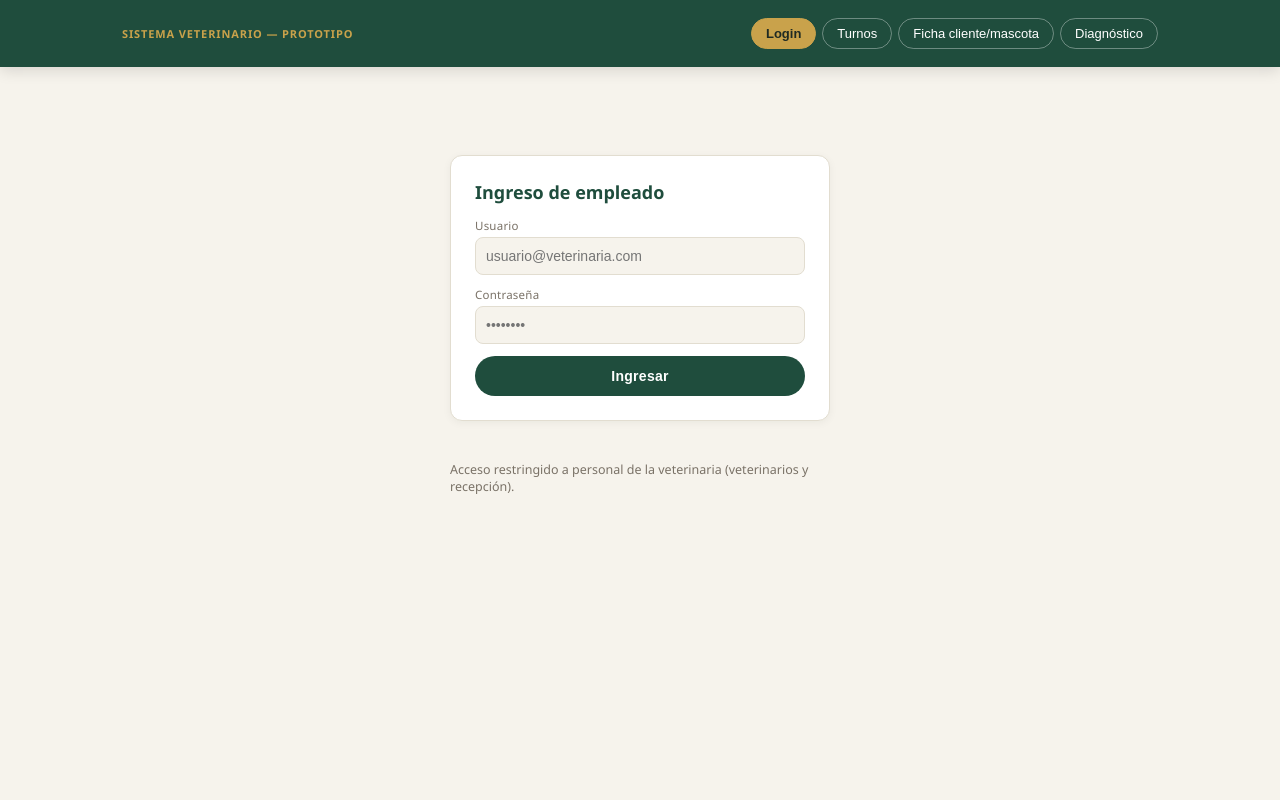
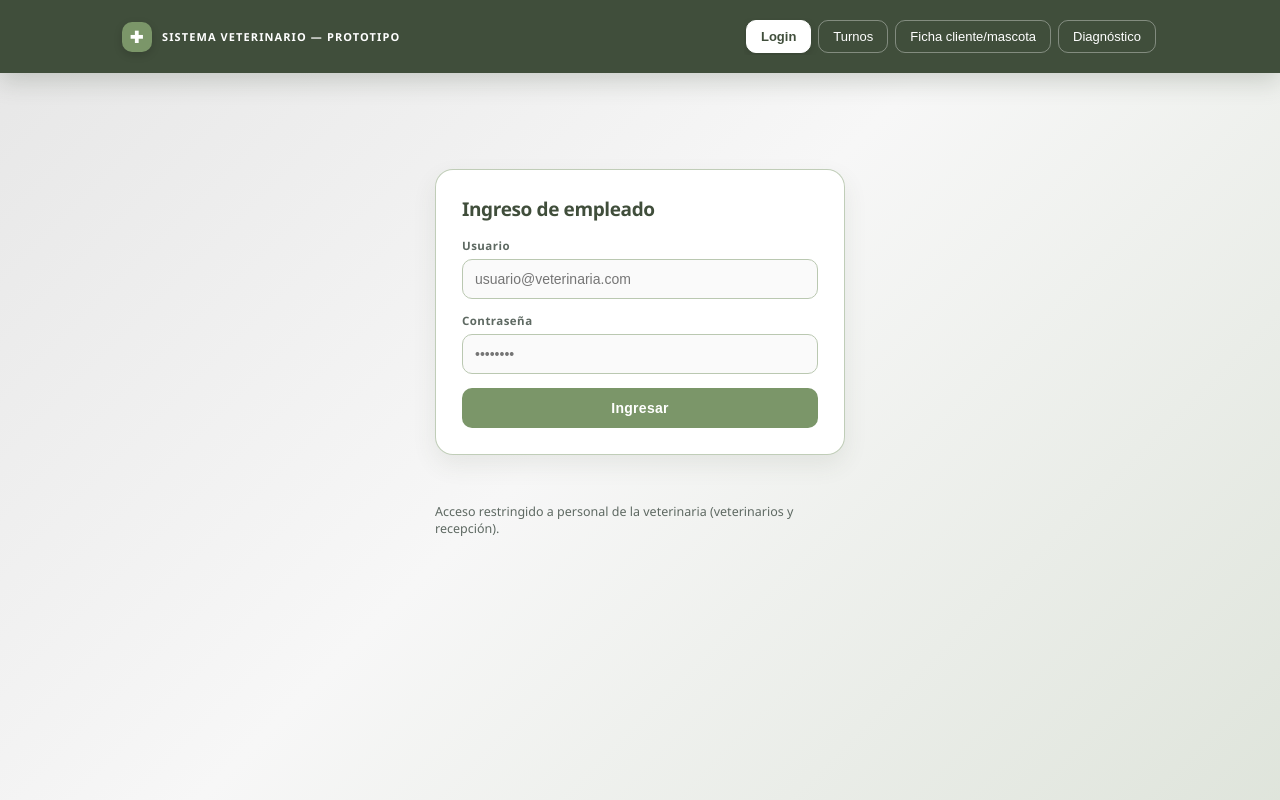
Before and after one commit to manucourtade/TP-Met-Sistemas-I, a plain HTML site: page index.html in a window 1280 px wide. Drawn offline with Linux system fonts and the light colour scheme.

Commit message:
Update index.html

```diff
--- a/index.html
+++ b/index.html
@@ -6,62 +6,55 @@
 <title>Prototipo — Sistema Veterinario</title>
 <style>
   :root{
-    --bg:#f6f3ec; --panel:#fff; --border:#e2ddd0; --text:#26302a; --muted:#7a7267;
-    --accent:#1f4d3d; --accent2:#c9a24b; --accent-bg:#e9f1ec; --warn:#a8641b; --warn-bg:#f8ecd8;
-    --danger:#a13a2f; --danger-bg:#f6e4e0;
+    --bg:#e6e6e6; --panel:#fff; --border:#bac8b1; --text:#20251f; --muted:#5e6962;
+    --accent:#404e3b; --accent2:#7b9669; --accent-bg:#bac8b1; --warn:#6c8480; --warn-bg:#e1e9e7;
+    --danger:#53615d; --danger-bg:#e1e9e7;
     box-sizing:border-box;
     padding-top: env(safe-area-inset-top,0px);
     padding-bottom: env(safe-area-inset-bottom,0px);
   }
-  @media (prefers-color-scheme: dark){
-    :root:not([data-theme="light"]){
-      --bg:#121613; --panel:#1b201c; --border:#2d332e; --text:#e9ede9; --muted:#9aa39a;
-      --accent:#5fae8c; --accent2:#d9b862; --accent-bg:#1c2a22; --warn:#d9a154; --warn-bg:#332815;
-      --danger:#e18a7c; --danger-bg:#331f1c;
-    }
-  }
-  :root[data-theme="dark"]{
-    --bg:#121613; --panel:#1b201c; --border:#2d332e; --text:#e9ede9; --muted:#9aa39a;
-    --accent:#5fae8c; --accent2:#d9b862; --accent-bg:#1c2a22; --warn:#d9a154; --warn-bg:#332815;
-    --danger:#e18a7c; --danger-bg:#331f1c;
-  }
   *{box-sizing:border-box;}
   html{scroll-padding-top: env(safe-area-inset-top,0px); height:100%;}
-  body{margin:0;min-height:100%;background:var(--bg);color:var(--text);font-family:'Segoe UI',system-ui,-apple-system,Roboto,sans-serif;}
-  header{position:sticky;top:env(safe-area-inset-top,0px);background:var(--accent);color:#fff;z-index:5;box-shadow:0 4px 14px rgba(0,0,0,.12);}
-  .header-inner{max-width:1100px;margin:0 auto;padding:14px 20px;padding-top:calc(14px + env(safe-area-inset-top,0px));display:flex;flex-wrap:wrap;align-items:center;justify-content:space-between;gap:10px;}
-  .brand{font-size:11px;color:var(--accent2);font-weight:700;letter-spacing:.08em;text-transform:uppercase;}
-  nav{display:flex;gap:6px;overflow-x:auto;}
-  nav button{border:1px solid rgba(255,255,255,.35);background:transparent;color:#fff;padding:7px 14px;border-radius:20px;font-size:13px;white-space:nowrap;cursor:pointer;}
-  nav button.active{background:var(--accent2);border-color:var(--accent2);color:#1f2a22;font-weight:700;}
-  main{max-width:1100px;margin:0 auto;padding:26px 20px 50px;}
+  body{margin:0;min-height:100%;background:linear-gradient(135deg,#e6e6e6 0%,#f7f7f7 48%,#bac8b1 180%);color:var(--text);font-family:'Segoe UI',system-ui,-apple-system,Roboto,sans-serif;}
+  header{position:sticky;top:env(safe-area-inset-top,0px);background:var(--accent);color:#fff;z-index:5;box-shadow:0 8px 24px rgba(64,78,59,.22);}
+  .header-inner{max-width:1100px;margin:0 auto;padding:16px 20px;padding-top:calc(16px + env(safe-area-inset-top,0px));display:flex;flex-wrap:wrap;align-items:center;justify-content:space-between;gap:16px;}
+  .brand{display:flex;align-items:center;gap:10px;font-size:11px;color:#fff;font-weight:800;letter-spacing:.1em;text-transform:uppercase;}
+  .brand::before{content:'✚';display:grid;place-items:center;width:30px;height:30px;border-radius:10px;background:var(--accent2);color:#fff;font-size:16px;box-shadow:0 3px 8px rgba(0,0,0,.16);}
+  nav{display:flex;gap:7px;overflow-x:auto;padding:2px;}
+  nav button{border:1px solid rgba(255,255,255,.35);background:transparent;color:#fff;padding:8px 14px;border-radius:10px;font-size:13px;white-space:nowrap;cursor:pointer;transition:background .2s ease,transform .2s ease;}
+  nav button:hover{background:rgba(255,255,255,.12);transform:translateY(-1px);}
+  nav button.active{background:#fff;border-color:#fff;color:var(--accent);font-weight:800;box-shadow:0 3px 8px rgba(0,0,0,.12);}
+  main{max-width:1100px;margin:0 auto;padding:32px 20px 56px;}
   .screen{display:none;}
   .screen.active{display:block;}
-  .card{background:var(--panel);border:1px solid var(--border);border-radius:12px;padding:18px;margin-bottom:16px;box-shadow:0 2px 8px rgba(20,30,20,.05);}
-  .field label{display:block;font-size:11.5px;color:var(--muted);margin-bottom:4px;letter-spacing:.02em;}
-  .field input, .field select{width:100%;padding:10px;border:1px solid var(--border);border-radius:8px;background:var(--bg);color:var(--text);font-size:14px;margin-bottom:12px;}
-  .btn{padding:12px 22px;border:none;border-radius:24px;background:var(--accent);color:#fff;font-size:14px;font-weight:700;cursor:pointer;letter-spacing:.02em;}
+  .card{background:rgba(255,255,255,.94);border:1px solid rgba(186,200,177,.9);border-radius:18px;padding:20px;margin-bottom:18px;box-shadow:0 10px 24px rgba(64,78,59,.09);}
+  .field label{display:block;font-size:11.5px;color:var(--muted);margin-bottom:6px;letter-spacing:.04em;font-weight:700;}
+  .field input, .field select{width:100%;padding:11px 12px;border:1px solid var(--border);border-radius:10px;background:#fafafa;color:var(--text);font-size:14px;margin-bottom:14px;outline:none;transition:border-color .2s ease,box-shadow .2s ease;}
+  .field input:focus, .field select:focus, textarea:focus{border-color:var(--accent2);box-shadow:0 0 0 3px rgba(123,150,105,.2);}
+  .btn{padding:12px 22px;border:none;border-radius:10px;background:var(--accent2);color:#fff;font-size:14px;font-weight:800;cursor:pointer;letter-spacing:.02em;transition:background .2s ease,transform .2s ease,box-shadow .2s ease;}
+  .btn:hover{background:var(--accent);transform:translateY(-1px);box-shadow:0 5px 12px rgba(64,78,59,.2);}
   .btn.block{width:100%;}
   .btn.secondary{background:transparent;border:1.5px solid var(--accent);color:var(--accent);}
-  h2{font-size:18px;margin:0 0 14px;color:var(--accent);font-weight:700;}
+  .btn.secondary:hover{background:var(--accent);color:#fff;}
+  h2{font-size:19px;margin:0 0 16px;color:var(--accent);font-weight:800;letter-spacing:-.02em;}
   .row{display:flex;justify-content:space-between;align-items:center;gap:10px;flex-wrap:wrap;}
   .muted{color:var(--muted);font-size:12.5px;}
-  .pill{font-size:10.5px;padding:4px 10px;border-radius:20px;font-weight:700;white-space:nowrap;letter-spacing:.02em;}
+  .pill{font-size:10.5px;padding:5px 10px;border-radius:8px;font-weight:800;white-space:nowrap;letter-spacing:.04em;}
   .pill.pend{background:var(--warn-bg);color:var(--warn);}
   .pill.curso{background:var(--accent-bg);color:var(--accent);}
   .pill.done{background:var(--danger-bg);color:var(--danger);opacity:.7;}
-  .turno-item{border-bottom:1px solid var(--border);padding:12px 0;}
+  .turno-item{border-bottom:1px solid var(--border);padding:14px 0;}
   .turno-item:last-child{border-bottom:none;}
-  textarea{width:100%;border:1px solid var(--border);border-radius:8px;background:var(--bg);color:var(--text);padding:10px;font-size:14px;min-height:70px;font-family:inherit;}
+  textarea{width:100%;border:1px solid var(--border);border-radius:10px;background:#fafafa;color:var(--text);padding:11px 12px;font-size:14px;min-height:84px;font-family:inherit;outline:none;transition:border-color .2s ease,box-shadow .2s ease;}
 
   /* --- responsive layouts --- */
   .grid-2{display:grid;grid-template-columns:1fr;gap:16px;}
-  .center-card{max-width:380px;margin:40px auto 0;}
+  .center-card{max-width:410px;margin:48px auto 0;}
   @media (min-width:760px){
     .grid-2{grid-template-columns:1.3fr 1fr;align-items:start;}
-    main{padding:40px 32px 60px;}
+    main{padding:48px 32px 70px;}
     .header-inner{padding:18px 32px;}
-    .card{padding:24px;}
+    .card{padding:26px;}
   }
   @media (min-width:1020px){
     main{padding:48px 40px 70px;}
```
